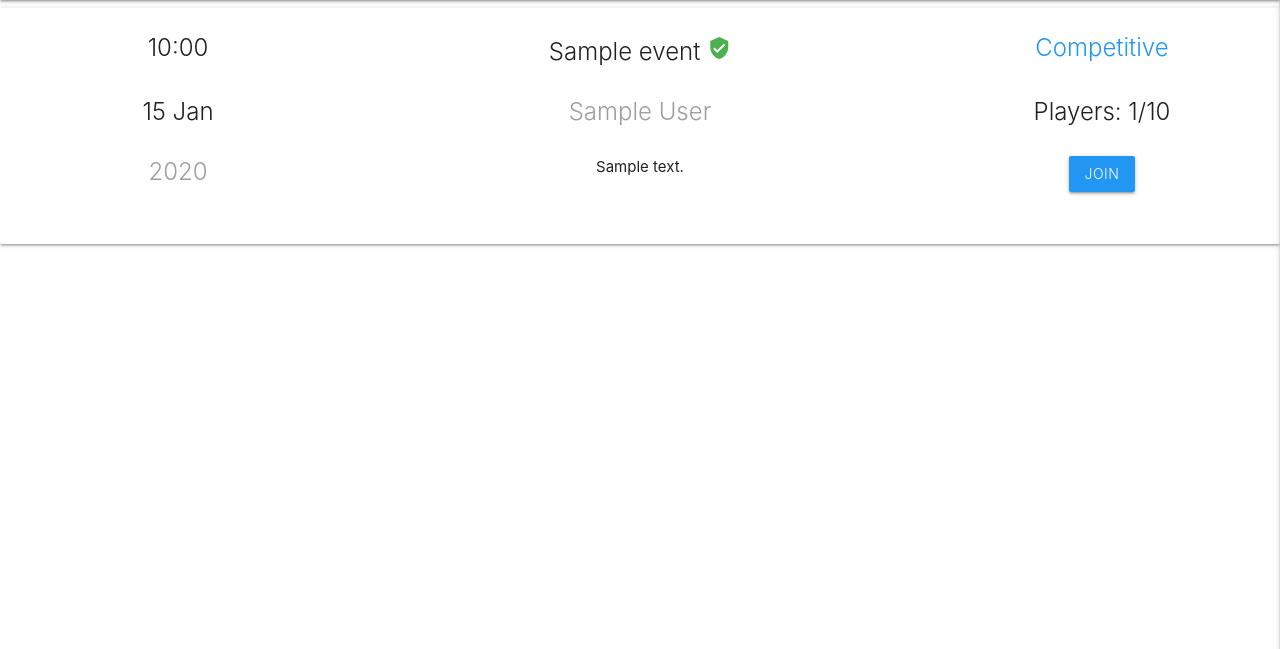
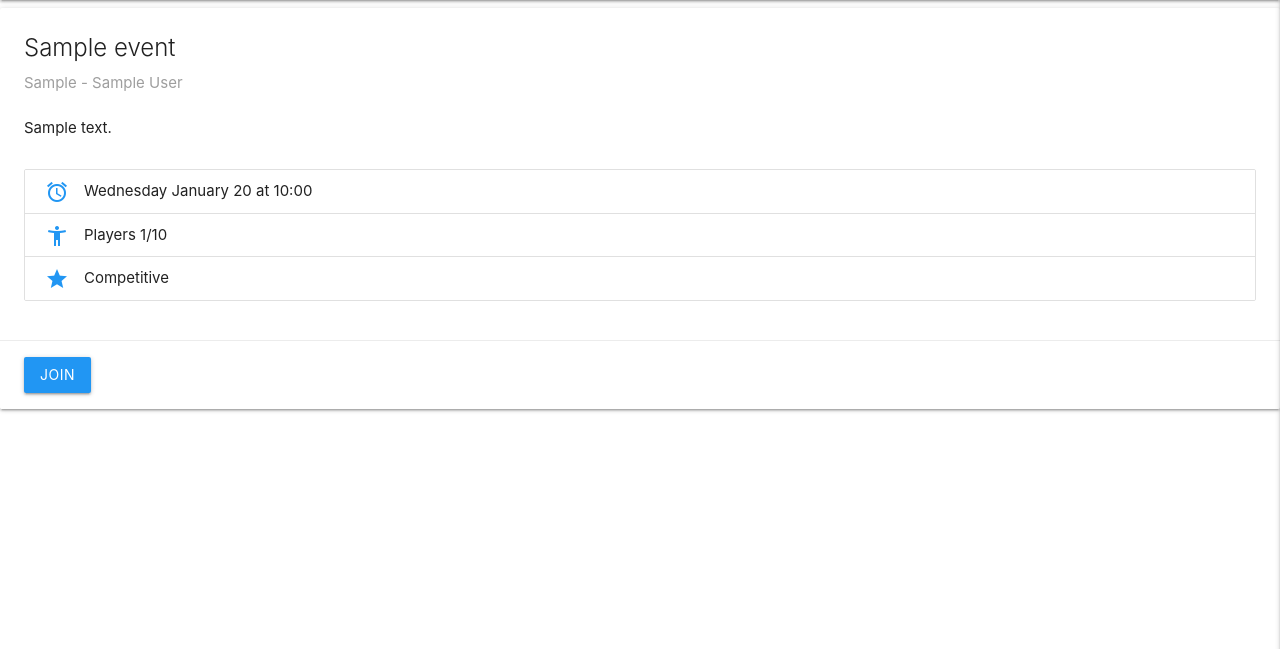
Before and after one commit to GuildHouseGames/livelobby, a Django app: page / in a window 1280 px wide. Shown: the part 64-713 px from the top of the page. Run offline with Django 3.2, Linux system fonts and the light colour scheme; tables that the repository leaves empty hold one stand-in row (values such as "Sample post").

Commit message:
Refactor material ui to new design

```diff
--- a/events/models.py
+++ b/events/models.py
@@ -25,6 +25,7 @@ class Event(models.Model):
     )
 
     name = models.CharField(max_length=75, default='Event')
+    game = models.CharField(max_length=75, default='Monopoly')
     date = models.DateField(db_index=True, null=True)
     time = models.TimeField(db_index=True, null=True)
     location = models.CharField(max_length=75, default='Guild')
--- /dev/null
+++ b/events/static/events/event_list.css
@@ -0,0 +1,3 @@
+.event-card-title {
+    font-size: 3vw;
+}
--- a/events/templates/events/event_list.html
+++ b/events/templates/events/event_list.html
@@ -91,65 +91,43 @@
   <div class="events-container bg-secondary">
     {% for event in events %}
       <div class="card">
-        <div class="card-content" >
-          <div class="row center-align">
-              <div class="col s3 card-title grey-text text-darken-4">
-                  {{ event.time | time_string }}
+        <div class="card-content">
+            <p class="card-title activator grey-text text-darken-4">{{event.name}}</p>
+            <p class="activator grey-text text-darken-6"> {{ event.game }} - {{event.host.display_name}}</p>
+            <br>
+            <p class="grey-text text-darken-4">{{event.description}}</p>
+            <br>
+            <ul class="collection">
+              <li class="collection-item"><span> <i class="material-icons blue-text left">alarm</i>{{event.date | date_string}} at {{ event.time | time_string}}</span></li>
+              <li class="collection-item"><span> <i class="material-icons blue-text left">accessibility_new</i>Players {{ event|reserved_places }}/{{ event.max_size }}</span></li>
+              <li class="collection-item"><span> <i class="material-icons blue-text left">grade</i>{{event.get_engagement_type_display}}</span></li>
+            </ul>
         </div>
-              <div class="col s6 card-title grey-text text-darken-4">
-                {{ event.name }}
-                  {% if event.is_booked%}
-                    <i class="material-icons green-text">verified_user</i>
-                  {% endif %}
+        <div class="card-reveal">
+          <span class="card-title grey-text text-darken-2">Event Details<i class="material-icons right">close</i></span>
+          <p>{{event.description}}</p>
         </div>
-              <div class="col s3 card-title grey-text text-darken-4">
-                  {% if event.get_engagement_type == 'COMPETITIVE'%}
-                    <span class="red-text">{{ event.get_engagement_type_display }}</span>
-                  {% else %}
-                    <span class="blue-text">{{ event.get_engagement_type_display }}</span>
-                  {% endif %}
-              </div>
-          </div>
-          <div class="row center-align">
-              <div class="col s3 card-title grey-text text-darken-4">
-                  {{ event.date | date_string}}
-              </div>
-              <div class="col s6 card-title grey-text text-darken-6">
-                  {{ event.host.display_name}}
-              </div>
-              <div class="col s3 card-title grey-text text-darken-4">
-                  Players: {{ event|reserved_places }}/{{ event.max_size }}
-              </div>
-          </div>
-            <div class="row center-align">
-              <div class="col s3 card-title grey-text text-darken-6">
-                  {{event.date.year}}
-              </div>
-              <div class="col s6">
-                {{ event.description }}
-              </div>
-                <div class="col s3 card-title grey-text text-darken-4">
+          <div class="card-action">
               {% if user.is_authenticated %}
                     {% if event.host == user%}
-                            <a class="waves-effect waves-light btn red"  href="{% url 'cancel_view' pk=event.pk %}">Cancel Event</a>
+                        <a class="waves-effect waves-light btn red event-btn"  href="{% url 'cancel_view' pk=event.pk %}">Cancel Event</a>
                     {% elif event|is_joined:user%}
-                            <a class="waves-effect waves-light btn blue"  href="{% url 'leave_view' pk=event.pk %}">Leave</a>
+                        <a class="waves-effect waves-light btn blue event-btn"  href="{% url 'leave_view' pk=event.pk %}">Leave</a>
                     {% else %}
                         {% if event|reserved_places < event.max_size %}
-                                <a class="waves-effect waves-light btn blue" href="{% url 'join_view' event_id=event.id %}">Join</a>
+                            <a class="waves-effect waves-light btn blue event-btn" href="{% url 'join_view' event_id=event.id %}">Join</a>
                         {% else %}
-                                <button type="button" class="btn red disabled">FULL</button>
+                            <button type="button" class="btn red disabled event-btn">FULL</button>
                         {% endif %}
                     {% endif %}
               {% else %}
                     {% if event|reserved_places < event.max_size %}
-                            <a class="waves-effect waves-light btn blue" href="{% url 'login' %}">Join</a>
+                        <a class="waves-effect waves-light btn blue event-btn" href="{% url 'login' %}">Join</a>
                     {% else %}
-                            <button type="button" class="btn red disabled">FULL</button>
+                        <button type="button" class="btn red disabled event-btn">FULL</button>
                     {% endif %}
               {% endif %}
-              </div>
-          </div>
+
           </div>
       </div>
       {% empty %}
--- a/events/views.py
+++ b/events/views.py
@@ -37,7 +37,7 @@ class EventListView(ListView):
     # Converts the event date into the display string
     @register.filter
     def date_string(date):
-        return date.strftime("%d %b")
+        return date.strftime("%A %B %y")
 
     # Converts the event time into the display string
     @register.filter
```
Also changed, not shown: events/migrations/0008_auto_20181007_2355.py. Lines whose indentation alone changed are shown as unchanged.
